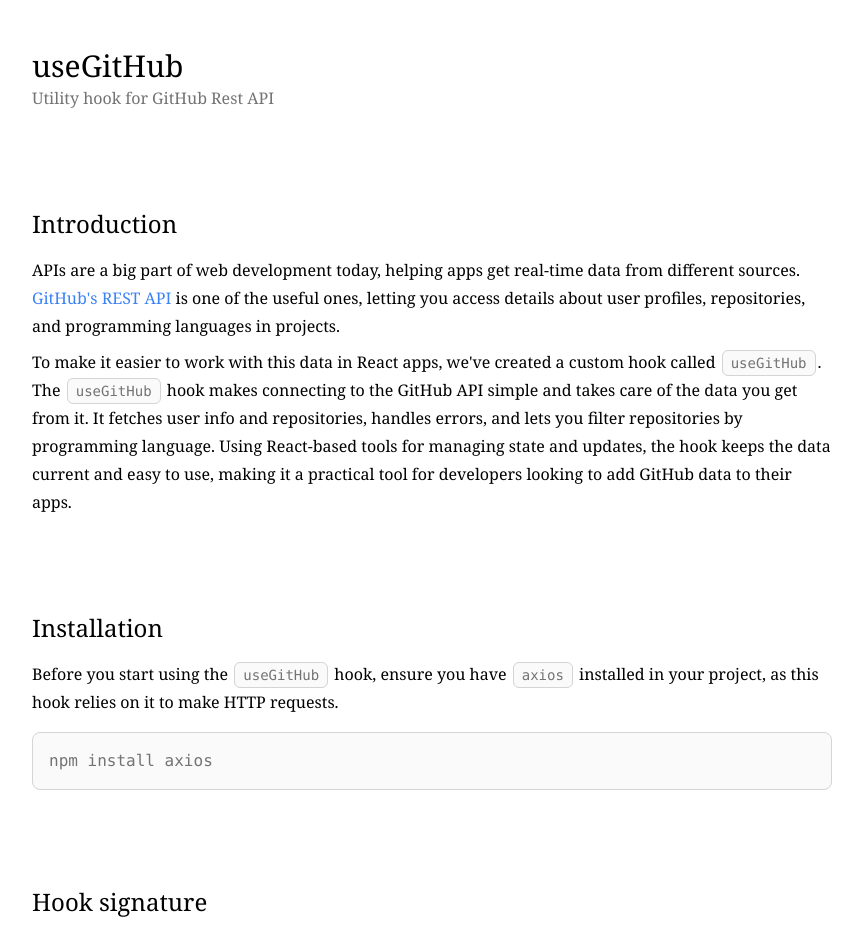
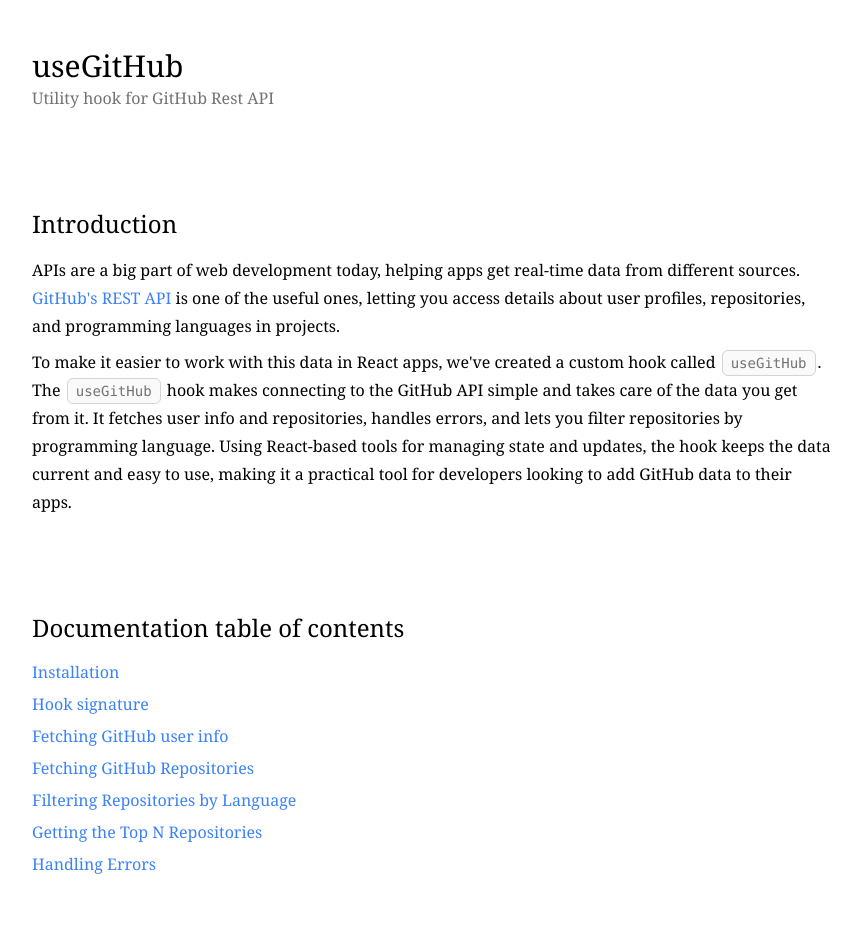
Before and after one commit to yashsehgal/use-github, a React (Create React App) app: page / in a window 1280 px wide. Shown: the top 932 px of the page, without its empty margins (208-1071 px from the left). Built offline with nearby package versions, Linux system fonts and the light colour scheme.

Commit message:
Add documentation table of contents

```diff
--- a/src/app.tsx
+++ b/src/app.tsx
@@ -6,6 +6,7 @@
 import { HandlingErrors } from './components/sections/docs/handling-errors';
 import { HookSignature } from './components/sections/docs/hook-signature';
 import { Installation } from './components/sections/docs/installation';
+import { DocumentationIndex } from './components/sections/documentation-index';
 import { HeroSection } from './components/sections/hero';
 import { Introduction } from './components/sections/introduction';
 
@@ -14,6 +15,7 @@
     <div className="App-container p-12 space-y-24 mb-56">
       <HeroSection />
       <Introduction />
+      <DocumentationIndex />
       <Installation />
       <HookSignature />
       <FetchGitHubUserInfo />
--- a/src/components/sections/docs/fetch-github-repositories.tsx
+++ b/src/components/sections/docs/fetch-github-repositories.tsx
@@ -25,7 +25,7 @@
 
 const FetchGitHubRepositories = (): JSX.Element => {
   return (
-    <ResponsiveContentControl id="fetch-github-repositories">
+    <ResponsiveContentControl id="fetching-github-repositories">
       <h2>Fetching GitHub Repositories</h2>
       <div className="space-y-6">
         <div className="space-y-4">
--- a/src/components/sections/docs/fetch-github-user-info.tsx
+++ b/src/components/sections/docs/fetch-github-user-info.tsx
@@ -23,7 +23,7 @@
 
 const FetchGitHubUserInfo = (): JSX.Element => {
   return (
-    <ResponsiveContentControl id="fetch-github-user-info">
+    <ResponsiveContentControl id="fetching-github-user-info">
       <h2>Fetching GitHub user info</h2>
       <div className="space-y-6">
         <div className="space-y-4">
--- a/src/components/sections/docs/hook-signature.tsx
+++ b/src/components/sections/docs/hook-signature.tsx
@@ -8,7 +8,7 @@
       <div className="space-y-4">
         <CodeBlock
           content={
-            "'const useGitHub = ({ username }: IUseGitHubHookProps): IUseGitHubHookReturn;'"
+            'const useGitHub = ({ username }: IUseGitHubHookProps): IUseGitHubHookReturn;'
           }
         />
         <div className="space-y-3" id="hook-signature--params">
--- /dev/null
+++ b/src/components/sections/documentation-index.tsx
@@ -0,0 +1,33 @@
+import { ResponsiveContentControl } from '../layouts/responsive-content-control';
+
+const DOCUMENTATION_INDEX: { name: string; id: string }[] = [
+  { name: 'Installation', id: 'installation' },
+  { name: 'Hook signature', id: 'hook-signature' },
+  { name: 'Fetching GitHub user info', id: 'fetching-github-user-info' },
+  { name: 'Fetching GitHub Repositories', id: 'fetching-github-repositories' },
+  {
+    name: 'Filtering Repositories by Language',
+    id: 'filtering-repositories-by-language',
+  },
+  { name: 'Getting the Top N Repositories', id: 'getting-top-n-repositories' },
+  { name: 'Handling Errors', id: 'handling-errors' },
+];
+
+const DocumentationIndex = (): JSX.Element => {
+  return (
+    <ResponsiveContentControl id="documentation-index">
+      <h2>Documentation table of contents</h2>
+      <ul>
+        {DOCUMENTATION_INDEX.map((documentationItem, index) => {
+          return (
+            <li key={index}>
+              <a href={`#${documentationItem.id}`}>{documentationItem.name}</a>
+            </li>
+          );
+        })}
+      </ul>
+    </ResponsiveContentControl>
+  );
+};
+
+export { DocumentationIndex };
--- a/src/index.css
+++ b/src/index.css
@@ -8,7 +8,7 @@
 }
 
 code {
-  @apply text-sm px-2 py-1 bg-neutral-50 text-neutral-500 border border-neutral-300 rounded-md mx-0.5 cursor-default hover:bg-neutral-800 hover:text-neutral-50;
+  @apply text-sm px-2 py-1 bg-neutral-50 text-neutral-500 border border-neutral-300 rounded-md mx-0.5 cursor-default hover:bg-neutral-800 hover:text-neutral-50 hover:border-transparent;
 }
 
 a {
```
